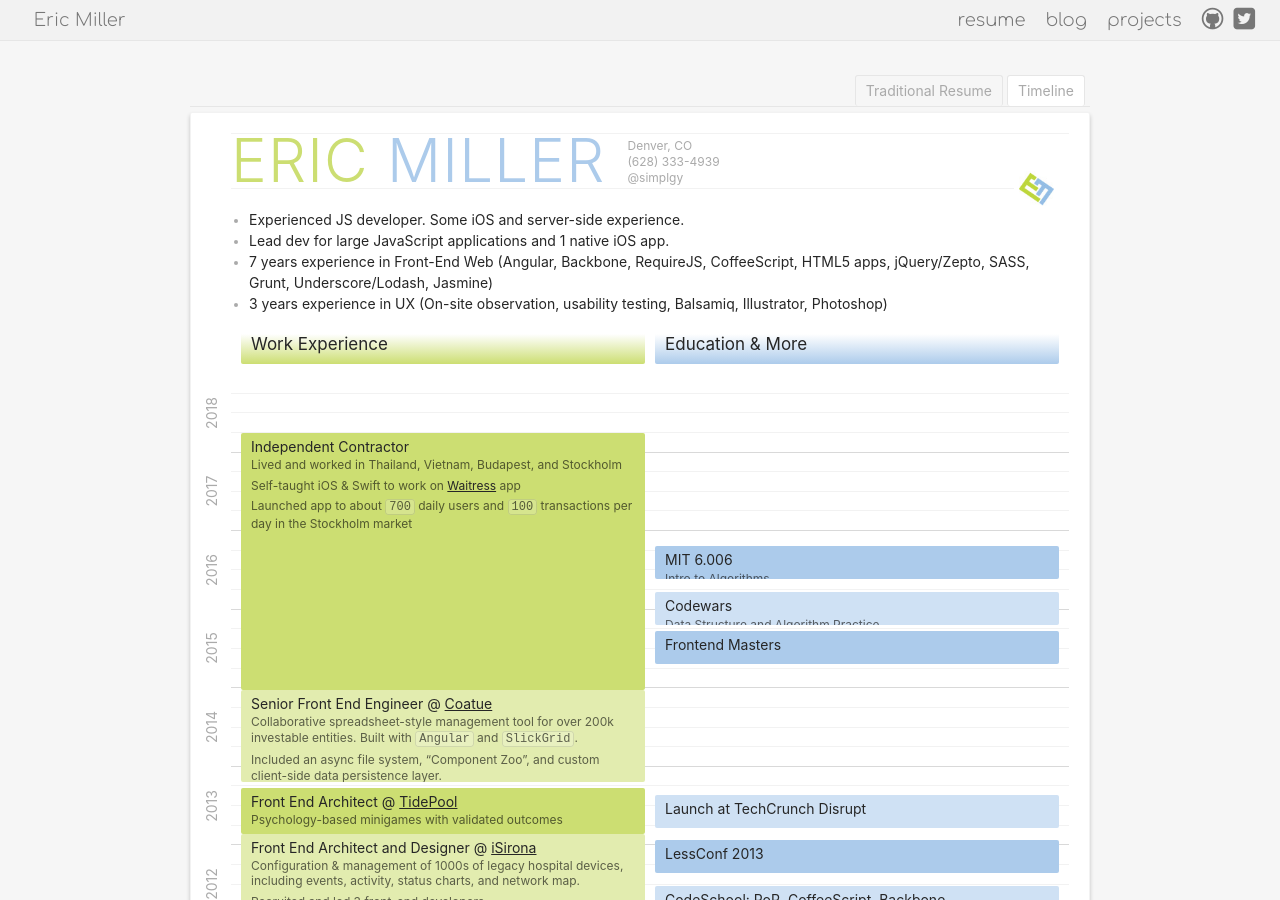
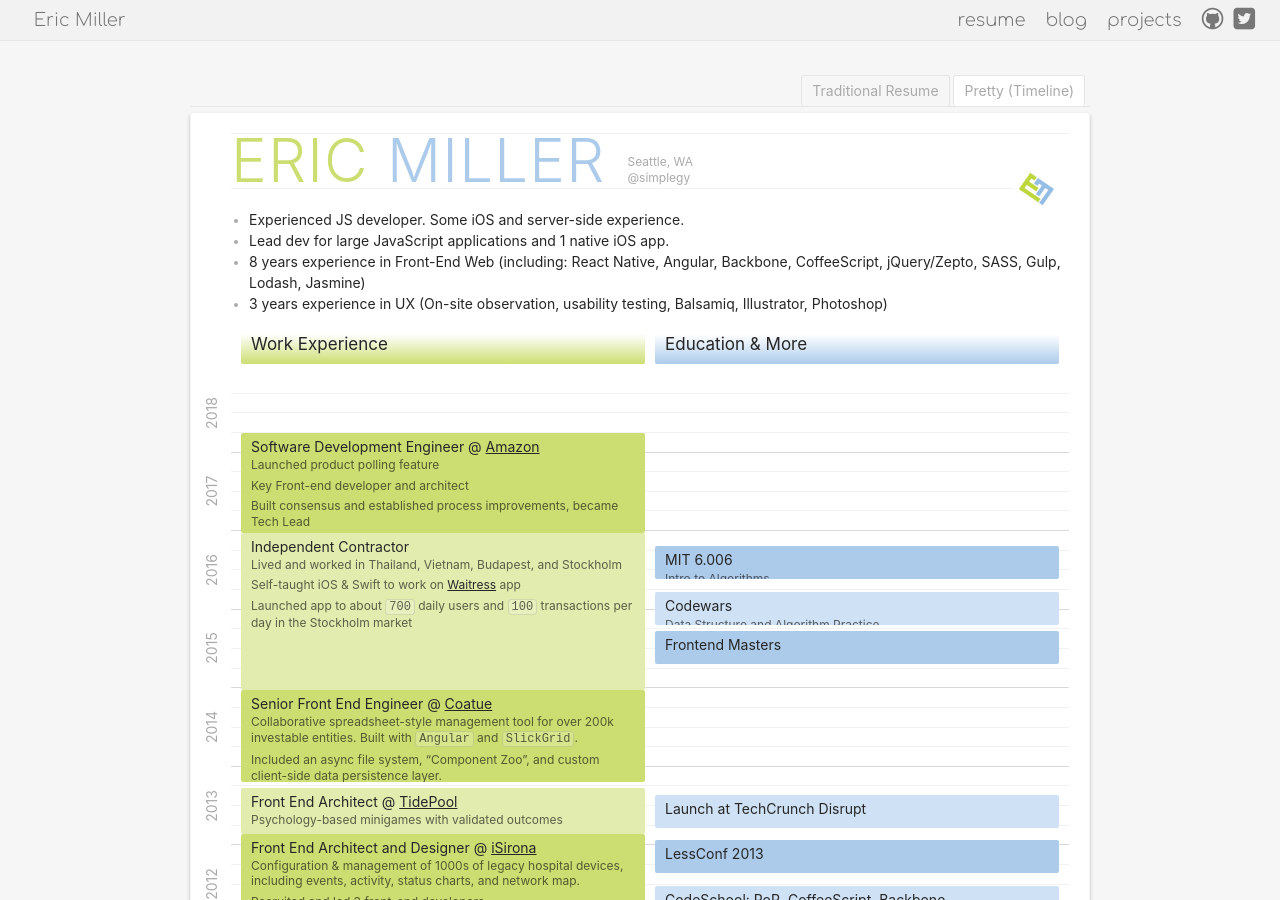
Before and after one commit to SimplGy/simplgy.github.io, a Jekyll site: the page built from resume/pretty.html, in a window 1280 px wide and 900 px high. Built offline with Jekyll 4.4.1, drawn with Linux system fonts in a browser that asks for light colours.

Commit message:
update res

```diff
--- a/_data/me.yml
+++ b/_data/me.yml
@@ -14,8 +14,10 @@
 firstName: Eric
 lastName: Miller
 email: hi@simple.gy
-location: Nomad
+location: Seattle, WA
 twitter: https://twitter.com/SimplGy
+twitterHandle: "@simplegy"
+instagramHandle: "@simplegy"
 linkedIn: http://linkedin.com/in/simplgy
 github: https://github.com/SimplGy
 stackoverflowCareers: http://careers.stackoverflow.com/simplgy
--- a/_data/work.yml
+++ b/_data/work.yml
@@ -1,5 +1,15 @@
+- name: Software Development Engineer @ [Amazon](http://amazon.com)
+  to: now
+  from: 2017-01-01
+  companyLink: amazon.com
+  description: |
+    * Launched product polling feature
+    * Key Front-end developer and architect
+    * Built consensus and established process improvements, became Tech Lead
+
+
 - name: Independent Contractor
-  to: now
+  to: 2016-12-01
   from: 2015-01-01
   companyLink: www.simple.gy
   description: |
--- a/resume/index.html
+++ b/resume/index.html
@@ -10,7 +10,7 @@
 
   <ul class="pageTabs">
     <li><a href="javascript:void(0);" class="current">Traditional Resume</a></li>
-    <li><a href="/resume/pretty">Timeline</a></li>
+    <li><a href="/resume/pretty">Pretty (Timeline)</a></li>
   </ul>
 
   <script src="https://gist.github.com/SimplGy/bdf18f4a0e4951c1ef2fd27a238b9891.js"></script>
--- a/resume/pretty.html
+++ b/resume/pretty.html
@@ -10,6 +10,7 @@
 
 
 {% comment %} ------------------------------------------ Calculate an array of years for display -- {% endcomment %}
+
 {% assign endYear = site.time | date: '%Y' %}
 {% assign yearString = "" %}
 {% for y in (page.startYear..endYear) %}
@@ -20,6 +21,7 @@
 {% comment %} ------------------------------------------ Calculate pixel sizes for quantities of time
   use a float to get non-rounded output from `divided_by`: https://shopify.github.io/liquid/filters/divided_by/
 {% endcomment %}
+
 {% assign yearCountAsFloat = years.size | times: 1.0 %} {% comment %}  {% endcomment %}
 {% assign yearHeight = page.timelineHeight | divided_by: yearCountAsFloat %}
 {% assign monthHeight = yearHeight | divided_by: 12.0 %}
@@ -29,7 +31,7 @@
 
   <ul class="pageTabs">
     <li><a href="/resume">Traditional Resume</a></li>
-    <li><a href="javascript:void(0);" class="current">Timeline</a></li>
+    <li><a href="javascript:void(0);" class="current">Pretty (Timeline)</a></li>
   </ul>
 
   <div class="page jekyllTimelineWrapper">
@@ -37,9 +39,8 @@
     <header>
       <h1><em>Eric</em> Miller</h1>
       <aside>
-        <p>Denver, CO</p>
-        <p><a href="tel:1-628-333-4939">(628) 333-4939</a></p>
-        <p><a href="https://www.instagram.com/simplgy/">@simplgy</a></p>
+        <p>{{ site.data.me.location }}</p>
+        <p><a href="{{ site.data.me.twitter }}">{{ site.data.me.twitterHandle }}</a></p>
       </aside>
       <img src="/gfx/monogram.jpg" alt="monogram logo">
     </header>
@@ -47,7 +48,7 @@
     <ul class="summary">
       <li><span>Experienced JS developer. Some iOS and server-side experience.</span></li>
       <li><span>Lead dev for large JavaScript applications and 1 native iOS app.</span></li>
-      <li><span>7 years experience in Front-End Web (Angular, Backbone, RequireJS, CoffeeScript, HTML5 apps, jQuery/Zepto, SASS, Grunt, Underscore/Lodash, Jasmine)</span></li>
+      <li><span>8 years experience in Front-End Web (including: React Native, Angular, Backbone, CoffeeScript, jQuery/Zepto, SASS, Gulp, Lodash, Jasmine)</span></li>
       <li><span>3 years experience in UX (On-site observation, usability testing, Balsamiq, Illustrator, Photoshop)</span></li>
     </ul>
 
@@ -92,15 +93,7 @@
 
 <!-- Font: Jura or  -->
 
-
-<!-- <section class="me">
-  <h1>
-    <span class="colorGreen">{{ site.data.me.firstName }}</span><span class="colorBlue">{{ site.data.me.lastName }}</span>
-  </h1>
-  <span class="location">{{ site.data.me.location }}</span>
-</section>
-
-
+<!--
         <ul>
           <li>Javascript Developer and Interaction Designer</li>
           <li>Proven ability to recruit and lead developer teams</li>
@@ -109,36 +102,4 @@
           <li>7 years design and UX experience doing user interviews, wireframes, Photoshop, Illustrator</li>
           <li>Quick-learning, self-managing, commitment-keeping</li>
         </ul>
-
-
-
-<h2>Education</h2>
-<ol class="education">
-  {% for event in site.data.education %}
-  <li title="{{event.description}}">
-    {{ event.name }}
-    <pre>{{ event.timing }}</pre>
-  </li>
-  {% endfor %}
-</ol>
-
-
-<h2>Work Experience</h2>
-<ol class="work">
-  {% for event in site.data.work %}
-    <li title="{{event.description}}">
-      {{ event.name }}
-      <pre>{{ event.timing }}</pre>
-    </li>
-  {% endfor %}
-</ol>
-
-<h2>Side Projects</h2>
-<ol class="sideProjects">
-  {% for event in site.data.sideProjects %}
-  <li title="{{event.description}}">
-    {{ event.name }}
-    <pre>{{ event.timing }}</pre>
-  </li>
-  {% endfor %}
-</ol> -->
+-->
```
Also changed, not shown: README.md.
